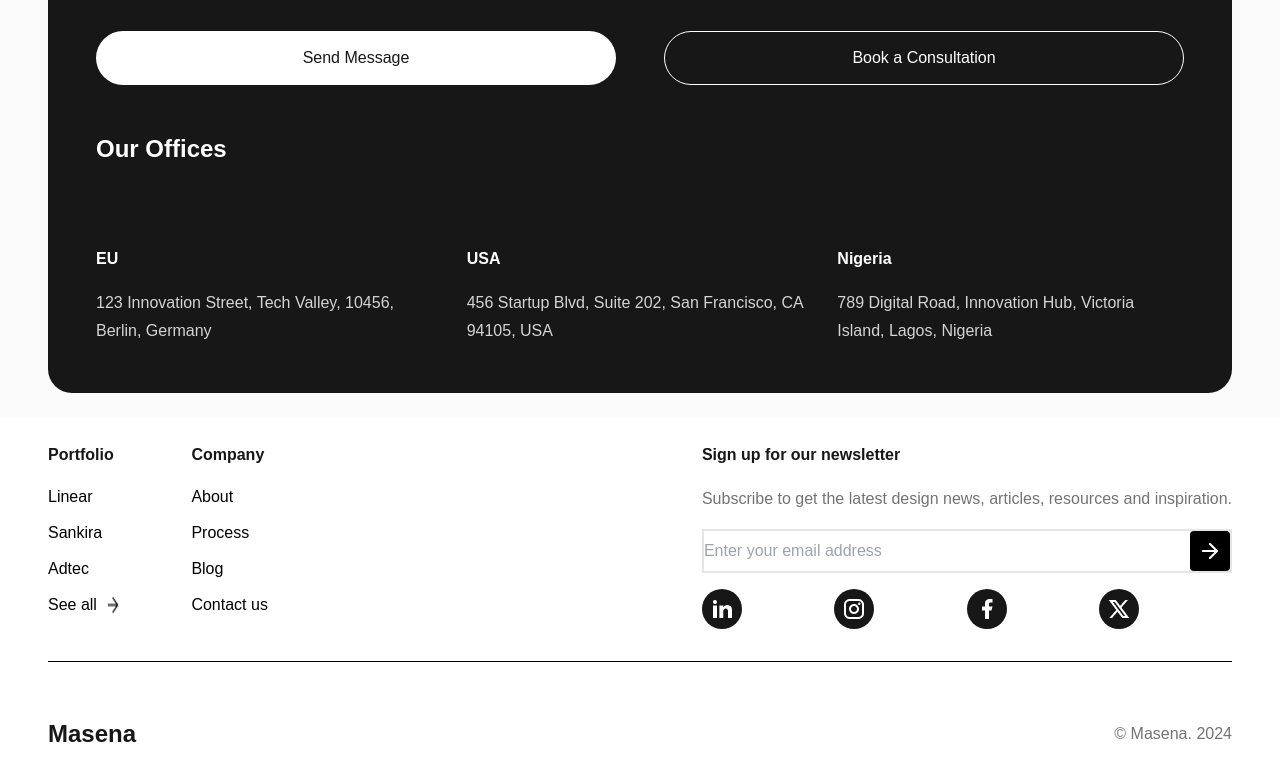
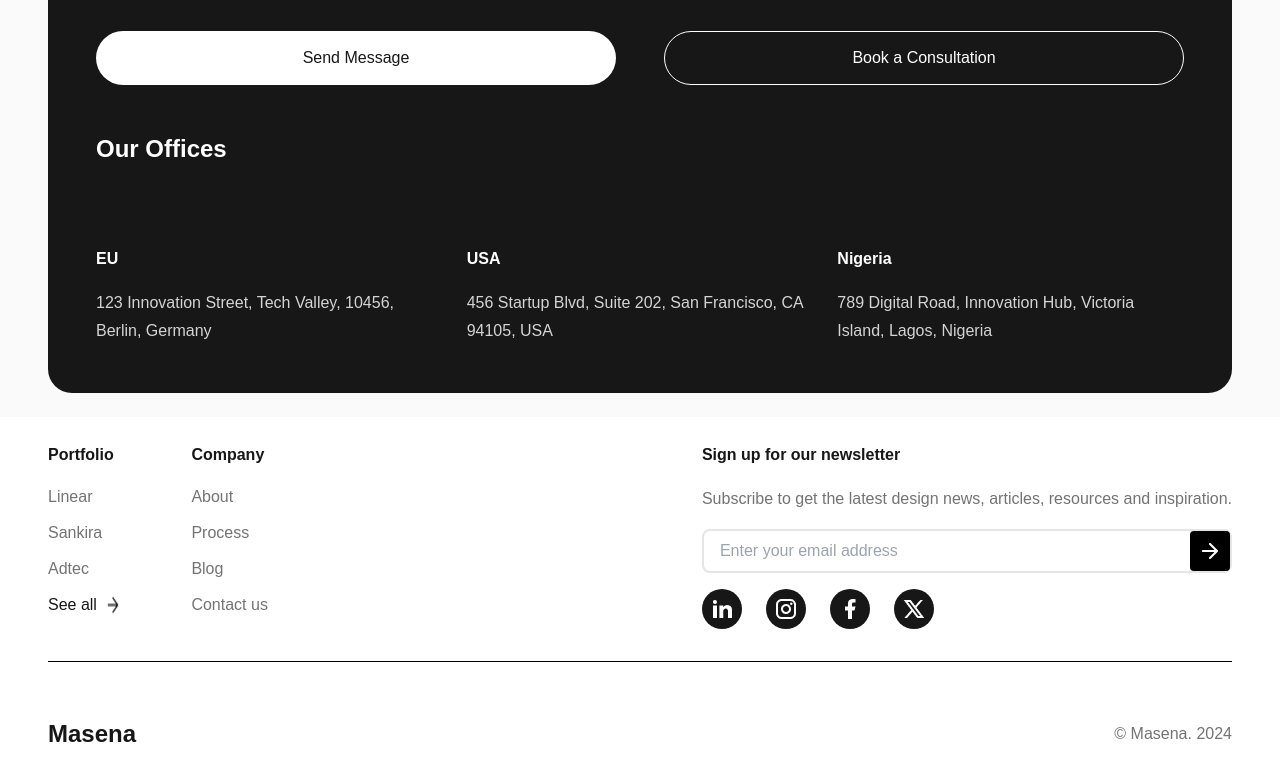
Before and after one commit to TaiwoSaidat/tech-start-up-app, a Next.js app: page / in a window 1280 px wide. Shown: the part 3341-4121 px from the top of the page. Built offline with nearby package versions, Linux system fonts and the light colour scheme.

Commit message:
minor changes, footer

```diff
--- a/components/Footer.tsx
+++ b/components/Footer.tsx
@@ -21,11 +21,11 @@ const Footer = () => {
             <div className=" w-[45%] gap-6 grid grid-cols-1 md:grid-cols-2 lg:grid-cols-2">
               <div className=" space-y-4">
                 <h2 className=" regular-16 text-neutral-900">Portfolio</h2>
-                <ul className="space-y-3">
+                <ul className="space-y-3 text-neutral-500">
                   <li>Linear</li>
                   <li>Sankira</li>
                   <li>Adtec</li>
-                  <div className="flex gap-2">
+                  <div className="flex gap-2 text-neutral-900">
                     <li>See all </li>
                     <Image alt="arrowSm" src={arrowSm} />
                   </div>
@@ -33,7 +33,7 @@ const Footer = () => {
               </div>
               <div className=" space-y-4">
                 <h2 className=" regular-16 text-neutral-900">Company</h2>
-                <ul className="space-y-3">
+                <ul className="space-y-3 text-neutral-500">
                   <li>About</li>
                   <li>Process</li>
                   <li>Blog</li>
@@ -53,20 +53,20 @@ const Footer = () => {
 
               <form
                 action="submit"
-                className="border-2 border-neutral-200 flexBetween"
+                className="border-2 border-neutral-200 flexBetween rounded-lg"
               >
                 <input
                   type="text"
                   name="email"
                   placeholder="Enter your email address"
-                  className=" text-neutral-500 small-16"
+                  className=" text-neutral-500 small-16 mx-4"
                 />
                 <div className=" w-10 h-10 bg-masenaBlack flexCenter rounded">
                   <Image alt="arrow" src={arrowMid} />
                 </div>
               </form>
 
-              <div className="grid grid-cols-2 md:grid-cols-4 lg:grid-cols-4 ">
+              <div className="flex gap-6  ">
                 {SOCIALS.map((social, index) => (
                   <SocialButton icon={social.icon} />
                 ))}
```
